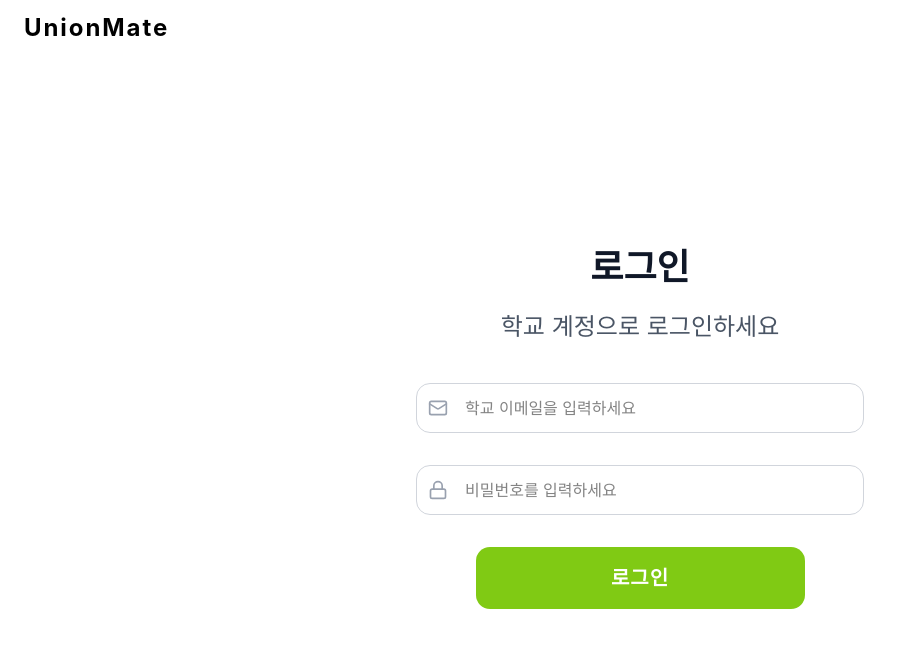
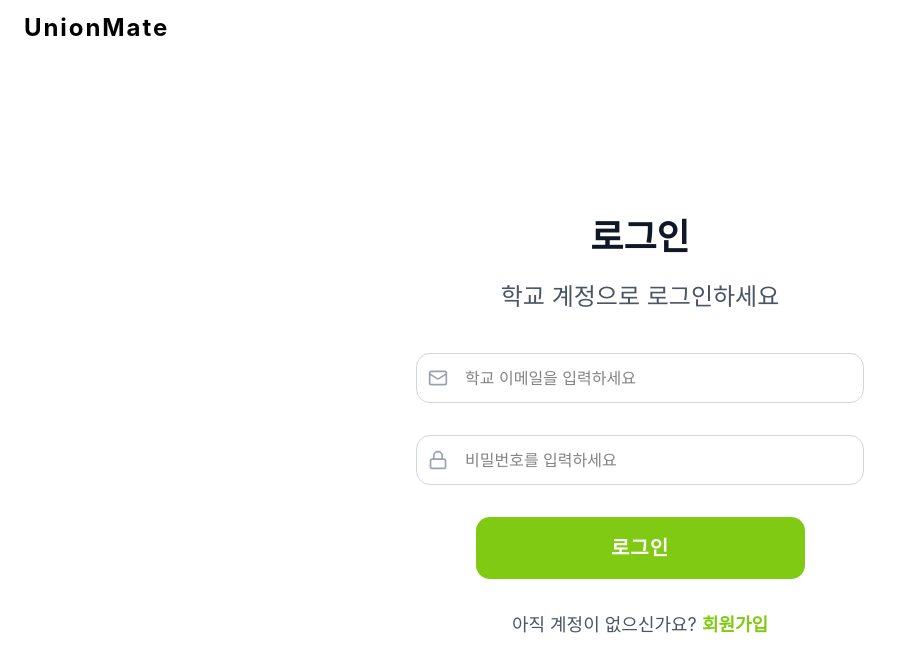
Before and after one commit to UnionMate/UnionMate-FE, a React (Vite) app: page /login in a window 1280 px wide. Shown: the top 672 px of the page, without its empty margins (0-902 px from the left). Built offline with nearby package versions, Linux system fonts and the light colour scheme; no server answers; a web font is replaced by a local one.

Commit message:
feat: 로그인 페이지에 회원가입 버튼 추가

```diff
--- a/src/pages/login/LoginPage.tsx
+++ b/src/pages/login/LoginPage.tsx
@@ -7,6 +7,10 @@ const LoginPage = () => {
 
   const handleLogin = () => {
     navigate("/greeting");
+  };
+
+  const handleSignup = () => {
+    navigate("/signup");
   };
 
   return (
@@ -44,6 +48,19 @@ const LoginPage = () => {
           <div className="flex justify-center">
             <Button buttonText="로그인" onClick={handleLogin} />
           </div>
+
+          {/* 회원가입 링크 */}
+          <div className="text-center">
+            <span className="text-gray-600 text-lg">
+              아직 계정이 없으신가요?{" "}
+              <button
+                onClick={handleSignup}
+                className="text-primary font-semibold hover:underline transition-colors duration-200"
+              >
+                회원가입
+              </button>
+            </span>
+          </div>
         </div>
       </div>
     </div>
```
